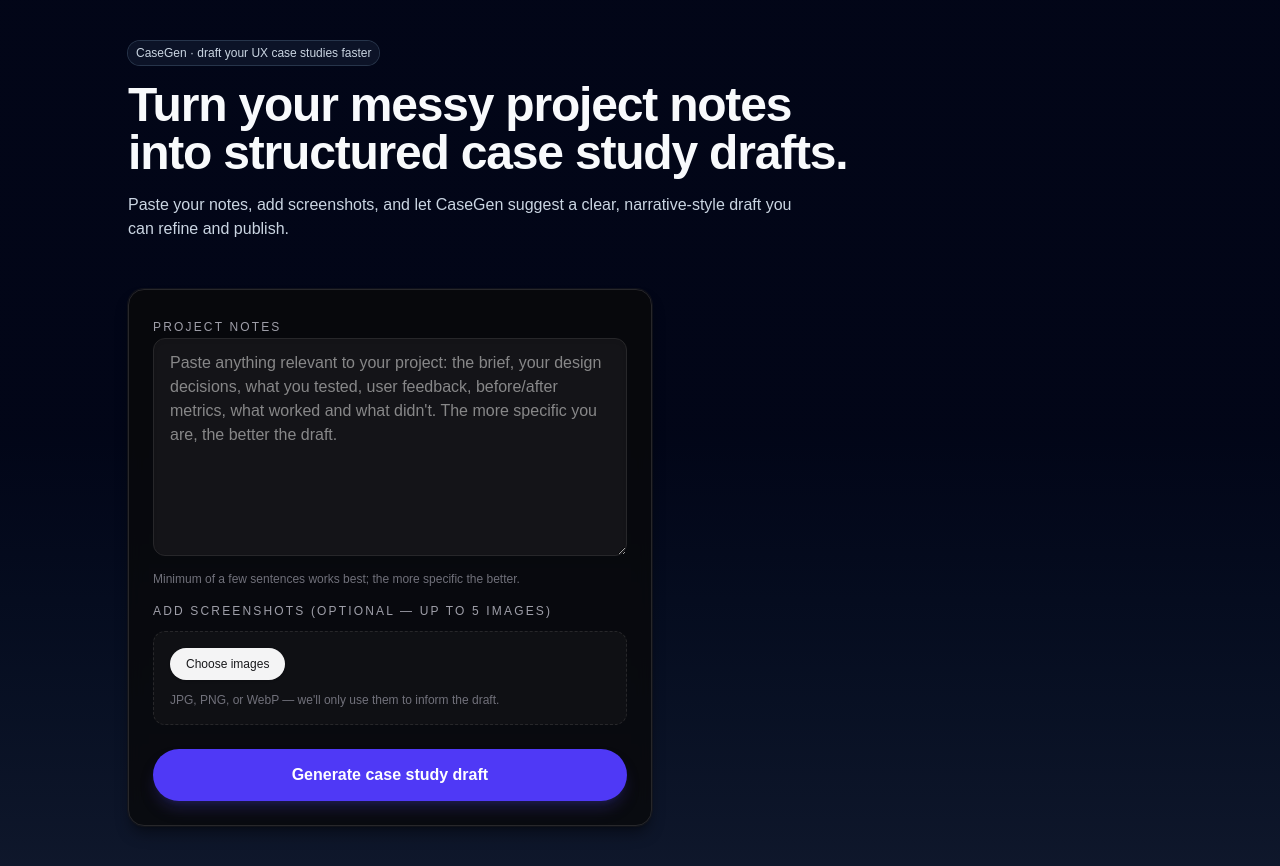
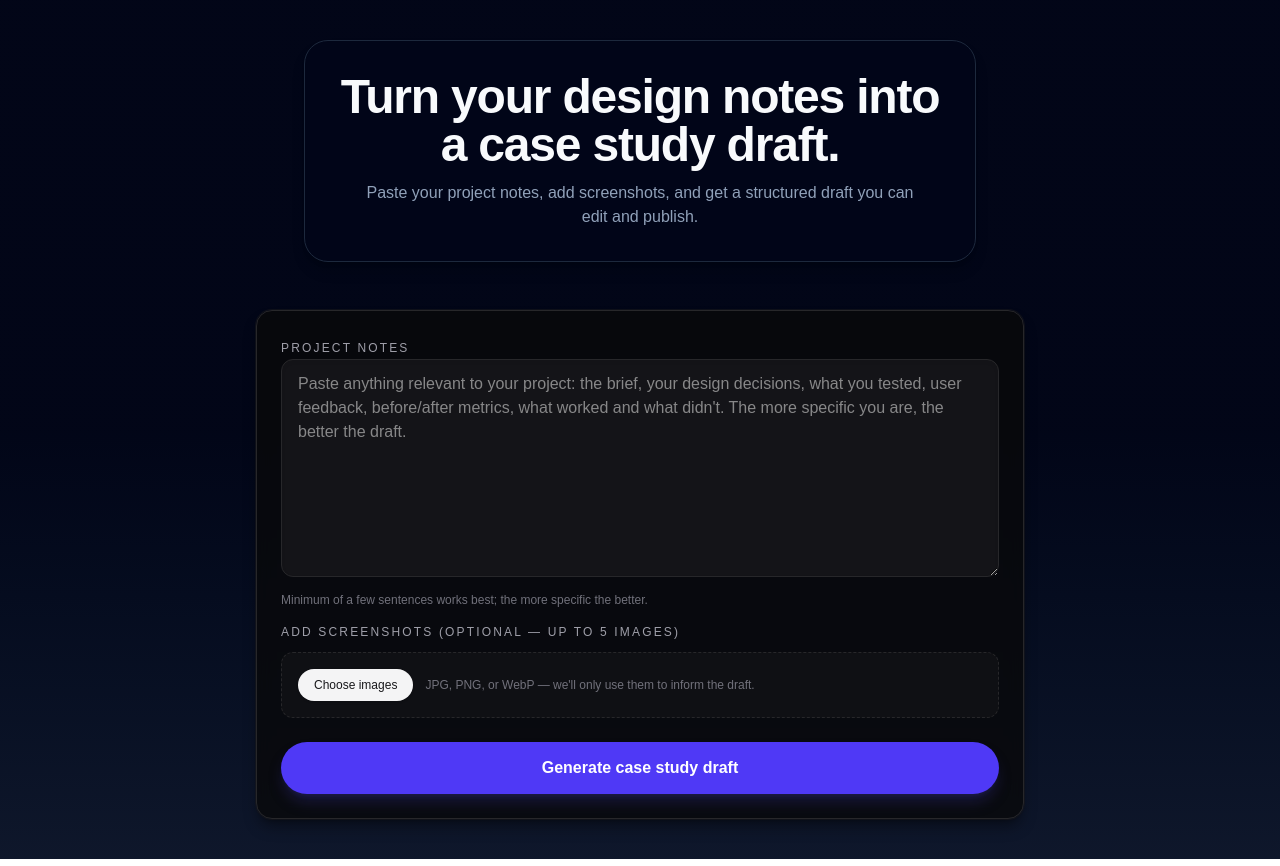
Before and after one commit to mideajayi/CaseGen, a Next.js app: page / in a window 1280 px wide. Built offline with nearby package versions, Linux system fonts and the light colour scheme.

Commit message:
Landing page modification

```diff
--- a/app/page.tsx
+++ b/app/page.tsx
@@ -23,21 +23,17 @@ export default function Home() {
 
   return (
     <main className="min-h-screen overflow-y-auto bg-gradient-to-b from-slate-950 via-slate-950 to-slate-900 px-4 py-10 text-slate-50">
-      <div className="mx-auto flex max-w-5xl flex-col gap-8 sm:gap-10 lg:gap-12">
-        <header className="space-y-3 sm:space-y-4">
-          <p className="inline-flex items-center rounded-full bg-slate-900/80 px-2 py-1 text-xs font-medium text-slate-300 ring-1 ring-slate-700/80">
-            CaseGen · draft your UX case studies faster
+      <div className="mx-auto flex w-full max-w-4xl flex-col gap-8 sm:gap-10 lg:gap-12">
+        <section className="mx-auto w-full max-w-2xl rounded-3xl border border-slate-800 bg-slate-950/80 p-6 text-center shadow-lg shadow-black/20 sm:p-8">
+          <h1 className="text-3xl font-semibold tracking-tight text-slate-50 sm:text-4xl lg:text-5xl">
+            Turn your design notes into a case study draft.
+          </h1>
+          <p className="mx-auto mt-3 max-w-xl text-sm leading-6 text-slate-400 sm:text-base">
+            Paste your project notes, add screenshots, and get a structured draft you can edit and publish.
           </p>
-          <h1 className="text-balance text-2xl font-semibold tracking-tight text-slate-50 sm:text-3xl lg:text-5xl">
-            Turn your messy project notes into structured case study drafts.
-          </h1>
-          <p className="max-w-2xl text-base text-slate-300 sm:text-base lg:text-base">
-            Paste your notes, add screenshots, and let CaseGen suggest a clear,
-            narrative-style draft you can refine and publish.
-          </p>
-        </header>
+        </section>
 
-        <section className="grid gap-6 md:grid-cols-[minmax(0,1.1fr)_minmax(0,1fr)] items-start">
+        <section className="mx-auto flex w-full max-w-3xl flex-col gap-6">
           <InputForm
             isLoading={isLoading}
             onGenerationStart={() => {
```
